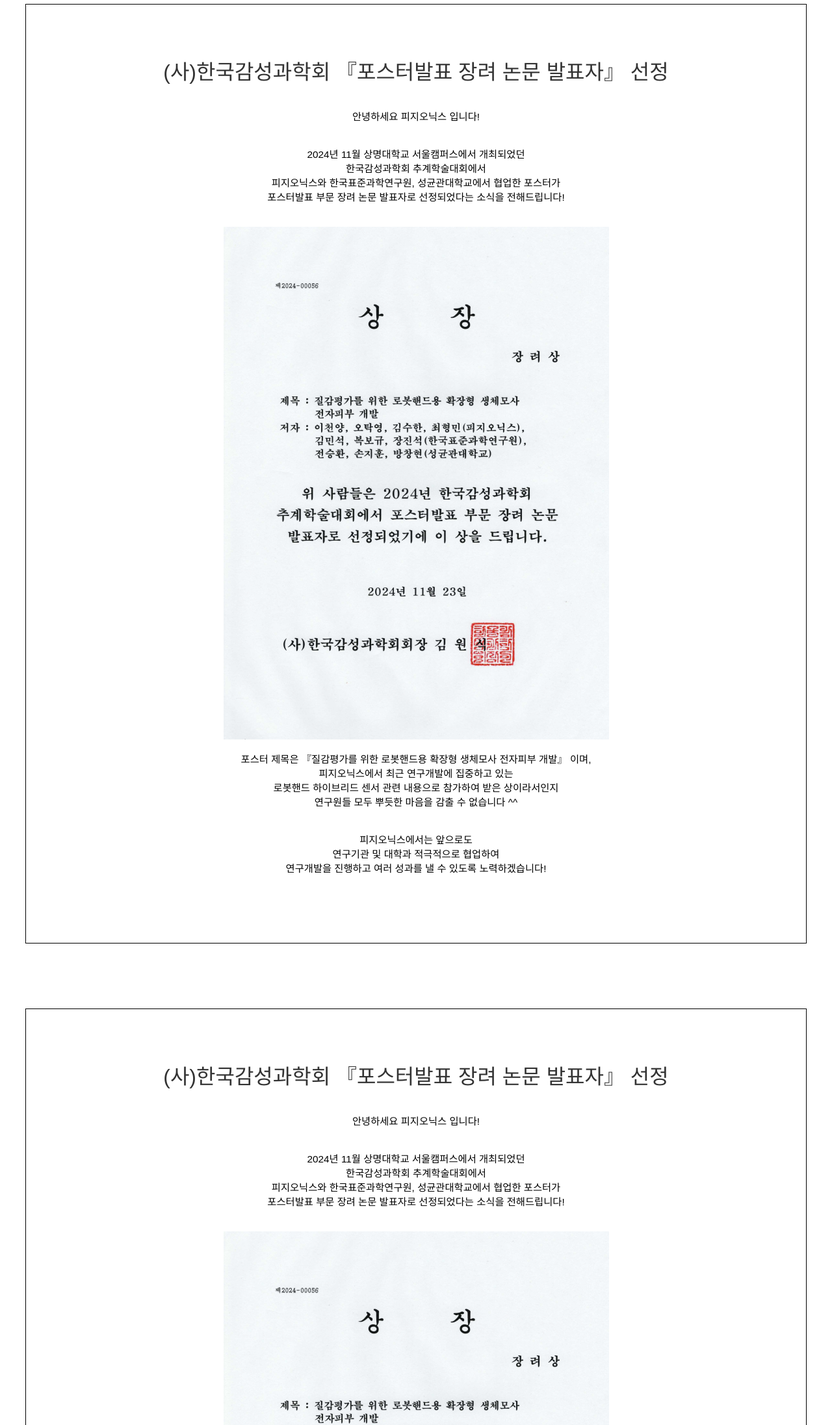
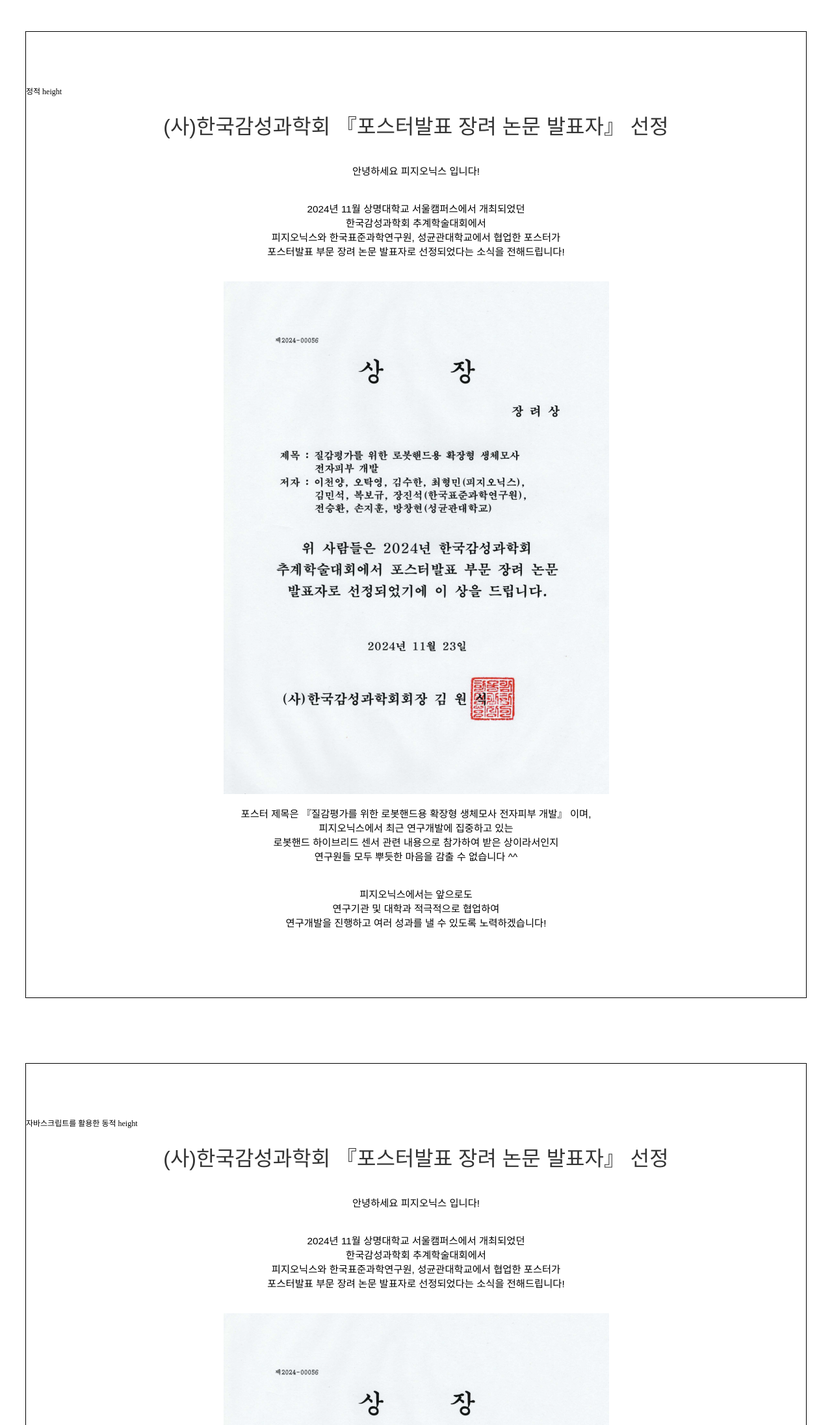
Before and after one commit to bluebe17/bluebe17.github.io, a plain HTML site: page html/noticeboard.html in a window 1280 px wide. Shown: the part 4600-6793 px from the top of the page at 65% size. Drawn offline with nearby package versions, Linux system fonts and the light colour scheme.

Commit message:
Add files via upload

```diff
--- a/html/noticeboard.html
+++ b/html/noticeboard.html
@@ -4,7 +4,6 @@
 <meta charset="UTF-8">
 <link rel="stylesheet" href="../css/notieboard.css">
 <link rel="icon" href="../img/favicon.png">
-<script src="https://code.jquery.com/jquery-latest.min.js"></script>
 <title>피지오닉스</title>
 </head>
 <body>
@@ -677,22 +676,24 @@
 
 
                 <div id="test">
+                    <p style="font-size: 12px;">height:auto 일 경우</p>
                     <iframe src="noticeboard/20241212.html" width="100%" style="border: none;"></iframe>
                 </div>
                 <div id="test">
+                    <p style="font-size: 12px;">정적 height</p>
                     <iframe src="noticeboard/20241212.html" width="100%" height="1300px" style="border: none;"></iframe>
                 </div>
 
 
                 <div id="test">
+                    <p style="font-size: 12px;">자바스크립트를 활용한 동적 height</p>
                     <iframe class="test_iframe" src="noticeboard/20241212.html" width="100%" style="border: none;"></iframe>
                 </div>
 
                 <div id="test">
+                    <p style="font-size: 12px;">자바스크립트를 활용한 동적 height</p>
                     <iframe class="test_iframe" src="noticeboard/20241206.html" width="100%" style="border: none;"></iframe>
                 </div>
-
-
     </div>
 <!-- Footer -->
 	<div id="footer">
```
